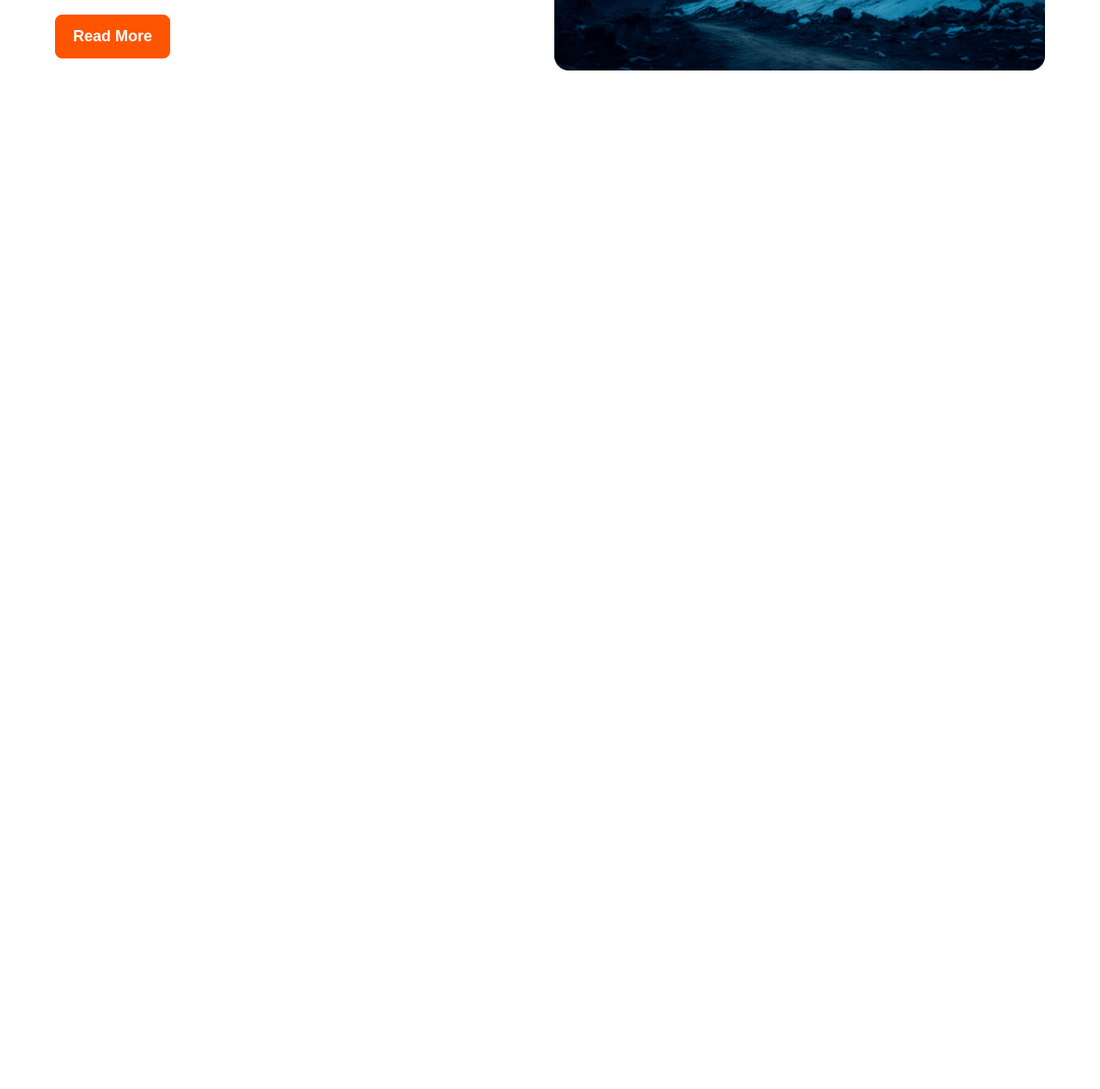
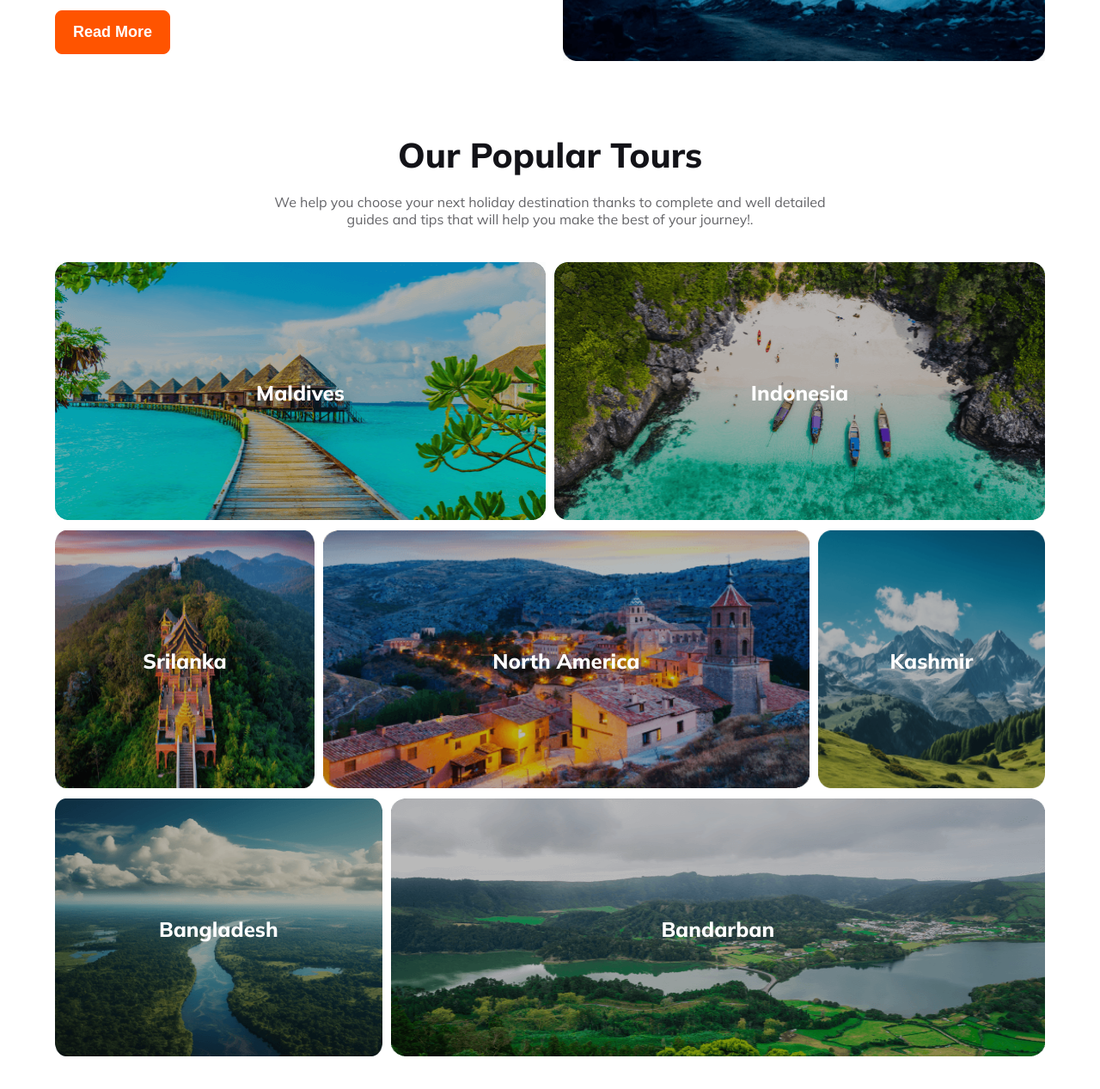
Before and after one commit to Sk-Monir/B9A2-Hero-Travel, a plain HTML site: page index.html in a window 1280 px wide. Shown: the part 1297-2564 px from the top of the page at 86% size. Before the commit the page ends 1463 px from the top, so only its background shows below. Drawn offline with Linux system fonts and the light colour scheme.

Commit message:
Choose Your Destination Section Responsive Done

```diff
--- a/css/style.css
+++ b/css/style.css
@@ -246,6 +246,10 @@ Main Section End
 -------------------------------------------------------------------------*/
 
 /* Popular Tours Section Start */
+#popular_tour .grid {
+    gap: 30px;
+}
+
 #popular_tour .popular_text {
     display: flex;
     flex-direction: column;
@@ -266,6 +270,53 @@ Main Section End
 }
 
 /* Popular Tours Section End */
+/* Choose Your Destination Section Start */
+#destination .sec_text {
+    width: 60%;
+    margin: 0 auto;
+}
+
+#destination .destination_cards {
+    margin-top: 40px;
+}
+
+#destination img {
+    filter: brightness(90%);
+    width: 100%;
+    height: 300px;
+}
+
+#destination .destination_card_1,
+#destination .destination_card_2,
+#destination .destination_card_3 {
+    display: grid;
+    grid-template-columns: repeat(2, 1.5fr);
+    gap: 10px;
+    margin-bottom: 8px;
+}
+
+#destination .destination_card_2 {
+    grid-template-columns: 0.8fr 1.5fr 0.7fr;
+}
+
+#destination .destination_card_3 {
+    grid-template-columns: 1fr 2fr;
+
+}
+
+#destination .item {
+    position: relative;
+}
+
+#destination .sec_ttl_2 {
+    color: #fff;
+    position: absolute;
+    top: 50%;
+    left: 50%;
+    transform: translate(-50%, -50%);
+}
+
+/* Choose Your Destination Section End */
 
 /* ------------------------------------------------------------------------
 ---------------------------------------------------------------------------
@@ -386,6 +437,27 @@ mobile device
     #popular_tour ul {
         margin-left: 20px;
     }
+
+    /* Choose Your Destination Section Responsive */
+    #destination .sec_text {
+        width: 80%;
+        margin: 0 auto;
+    }
+
+    #destination .destination_cards {
+        margin-top: 20px;
+    }
+
+    #destination img {
+        height: 250px;
+    }
+
+    #destination .destination_card_1,
+    #destination .destination_card_2,
+    #destination .destination_card_3 {
+        grid-template-columns: repeat(1, 1fr);
+    }
+
 }
 
 /*-------------------------------------------------------------------------
@@ -495,6 +567,30 @@ Tablet device
     #popular_tour ul {
         margin-left: 20px;
     }
+
+    /* Choose Your Destination Section Responsive */
+    #destination .sec_text {
+        width: 80%;
+        margin: 0 auto;
+    }
+
+    #destination .destination_cards {
+        margin-top: 30px;
+    }
+
+    #destination img {
+        height: 200px;
+    }
+
+    #destination .destination_card_1,
+    #destination .destination_card_2,
+    #destination .destination_card_3 {
+        grid-template-columns: repeat(2, 1fr);
+    }
+
+    #destination .destination_card_2 .item-d-none {
+        display: none;
+    }
 }
 
 /* ------------------------------------------------------------------------
--- a/index.html
+++ b/index.html
@@ -86,7 +86,7 @@
                                 <li class="sec_text">Wildlife tourism: A type of tourism that explores the wildlife of a
                                     place</li>
                             </ul>
-                            <p class="sec_text">Our main services are arranging package tours every part of the country,
+                            <p class="sec_text_2">Our main services are arranging package tours every part of the country,
                                 city sightseeing, river cruising, air
                                 ticketing, hotel booking language interpreter.Looking for Solo Trip, Group Tour,
                                 Corporate
@@ -102,6 +102,52 @@
             </div>
         </section>
         <!-- Popular Tours Section End-->
+        <!-- Choose Your Destination Section Start-->
+        <section id="destination">
+            <div class="container center">
+                <h2 class="sec_ttl">Our Popular Tours</h2>
+                <p class="sec_text">We help you choose your next holiday destination thanks to complete and well
+                    detailed guides and tips that will help you
+                    make the best of your journey!.</p>
+                <div class="destination_cards">
+                    <div class="destination_card_1">
+                        <div class="item">
+                            <img src="Images/Rectangle 5.png" alt="">
+                            <p class="sec_ttl_2">Maldives</p>
+                        </div>
+                        <div class="item">
+                            <img src="Images/Rectangle 8.png" alt="">
+                            <p class="sec_ttl_2">Indonesia</p>
+                        </div>
+                    </div>
+                    <div class="destination_card_2">
+                        <div class="item">
+                            <img src="Images/Rectangle 6.png" alt="">
+                            <p class="sec_ttl_2">Srilanka</p>
+                        </div>
+                        <div class="item item-d-none">
+                            <img src="Images/Rectangle 7.png" alt="">
+                            <p class="sec_ttl_2">North America</p>
+                        </div>
+                        <div class="item">
+                            <img src="Images/Rectangle 9.png" alt="">
+                            <p class="sec_ttl_2">Kashmir</p>
+                        </div>
+                    </div>
+                    <div class="destination_card_3">
+                        <div class="item">
+                            <img src="Images/Rectangle 11.png" alt="">
+                            <p class="sec_ttl_2">Bangladesh</p>
+                        </div>
+                        <div class="item">
+                            <img src="Images/Rectangle 10.png" alt="">
+                            <p class="sec_ttl_2">Bandarban</p>
+                        </div>
+                    </div>
+                </div>
+            </div>
+        </section>
+        <!-- Choose Your Destination Section Start-->
 
     </main>
     <!-- Main Section End -->
```
